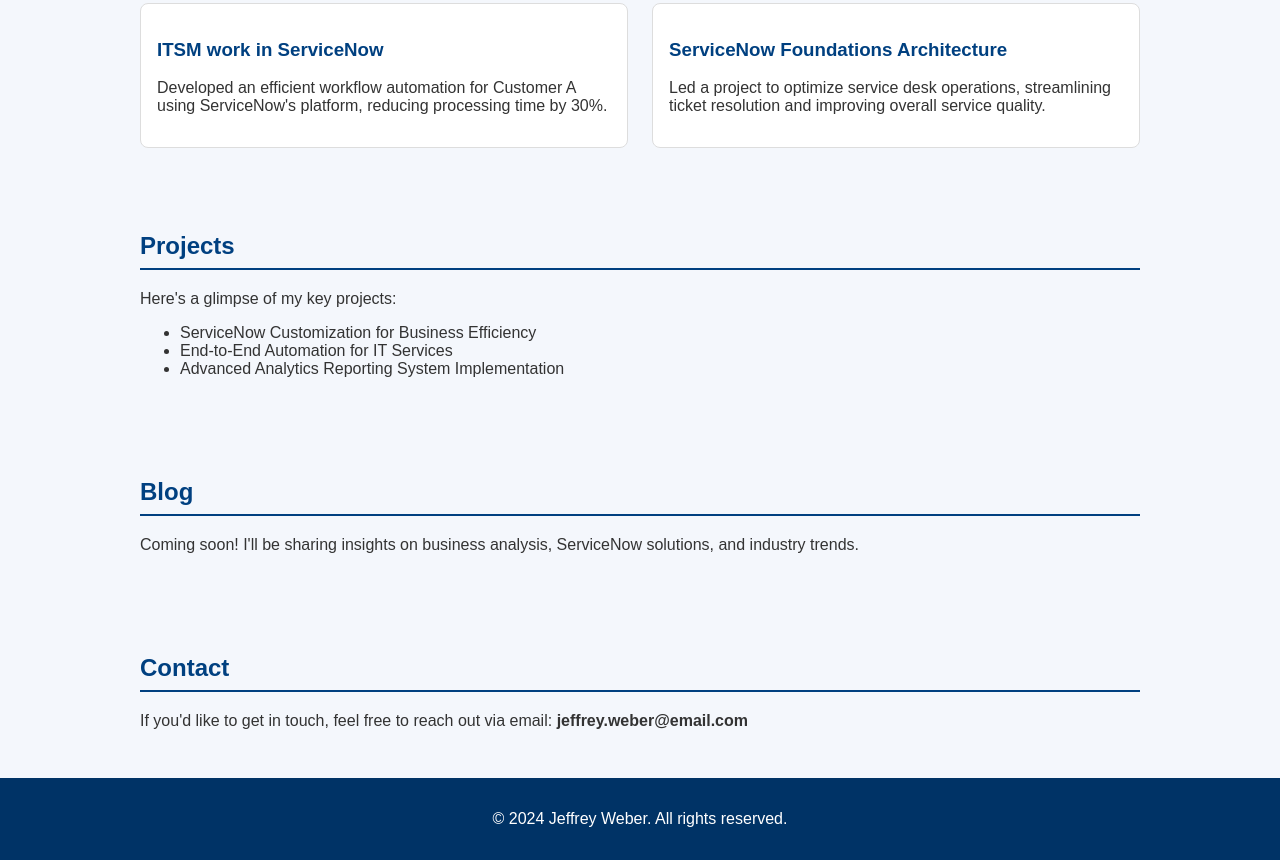
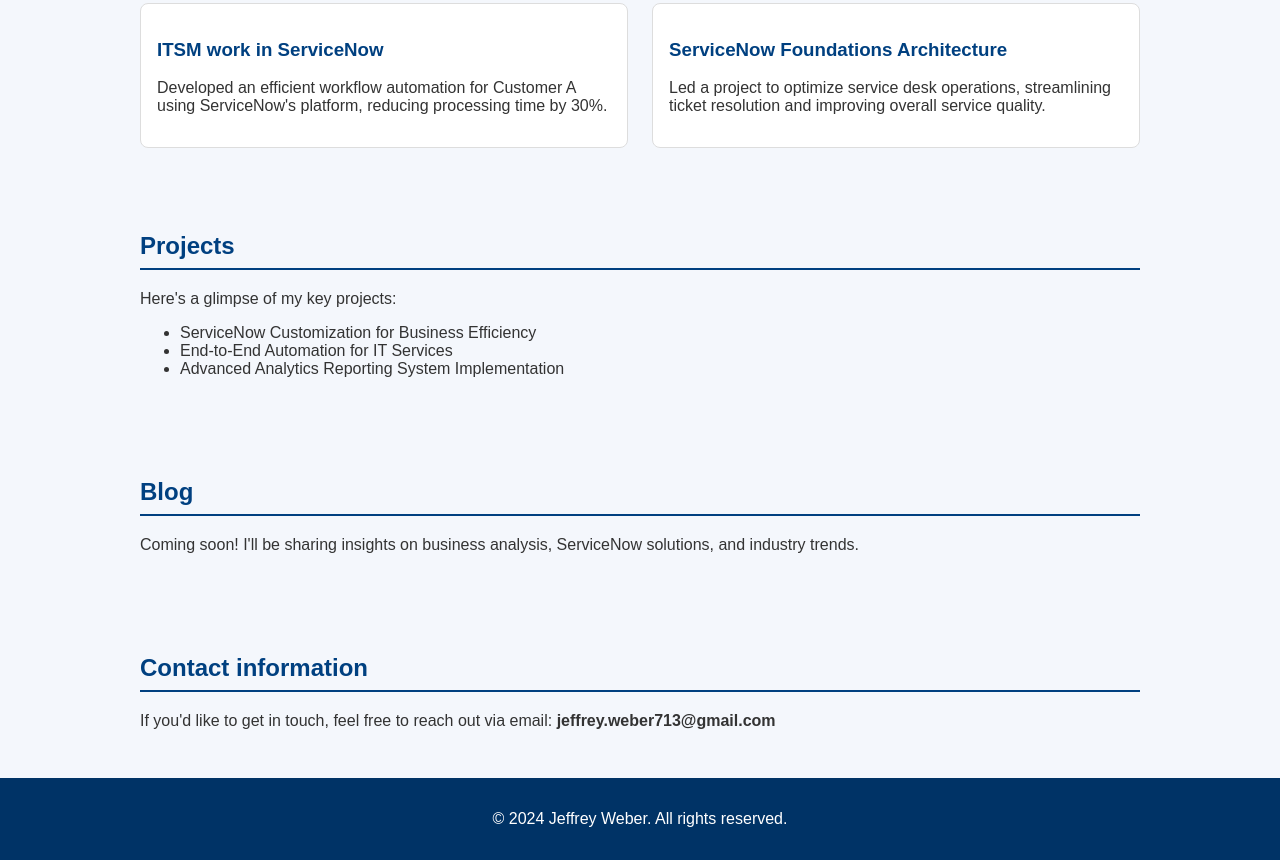
Before and after one commit to Fred-Bob713/Jeffrey-Weber, a plain HTML site: page index.html in a window 1280 px wide. Shown: the part 347-1207 px from the top of the page. Drawn offline with Linux system fonts and the light colour scheme.

Commit message:
Update index.html
email address update

```diff
--- a/index.html
+++ b/index.html
@@ -122,8 +122,8 @@
     </section>
 
     <section id="contact">
-        <h2>Contact</h2>
-        <p>If you'd like to get in touch, feel free to reach out via email: <strong>jeffrey.weber@email.com</strong></p>
+        <h2>Contact information</h2>
+        <p>If you'd like to get in touch, feel free to reach out via email: <strong>jeffrey.weber713@gmail.com</strong></p>
     </section>
 
     <footer>
```
